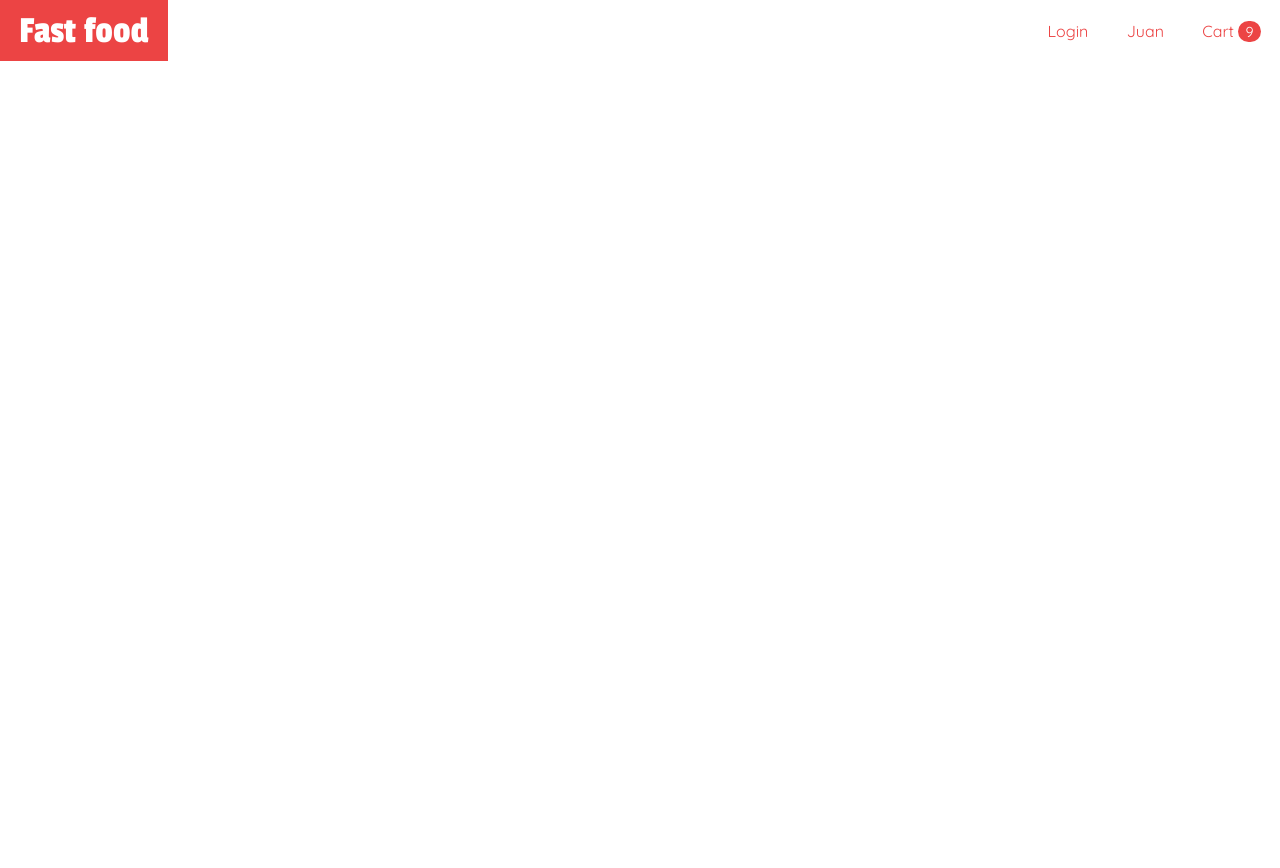
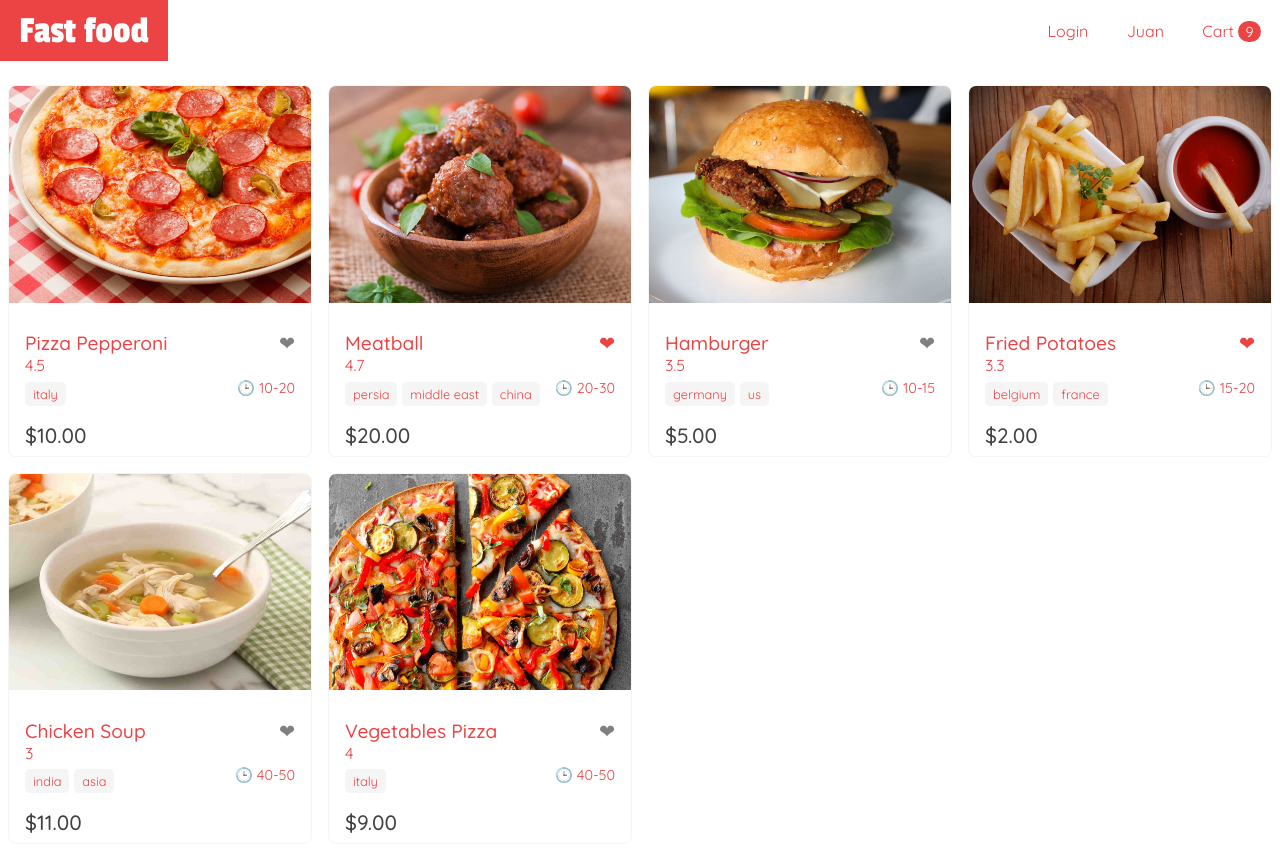
Before and after one commit to jcarlosj/Angular-FastFood-YT-CWN, an Angular app: page / in a window 1280 px wide. Before the commit the page ends 800 px from the top, so only its background shows below. Built offline with nearby package versions, Linux system fonts and the light colour scheme.

Commit message:
[+] food.component: Define estructura y estilos del componente

```diff
--- a/src/app/app.component.html
+++ b/src/app/app.component.html
@@ -1 +1,2 @@
 <app-header></app-header>
+<app-home></app-home>
--- a/src/app/pages/home/home.component.css
+++ b/src/app/pages/home/home.component.css
@@ -0,0 +1,113 @@
+ul {
+  align-items: flex-start;
+  display: flex;
+  flex-wrap: wrap;
+  justify-content: flex-start;
+  list-style: none;
+  padding: 0;
+}
+
+ul li {
+  max-width: 50%;
+  width: 100%;
+}
+
+@media screen and ( min-width: 768px ) {
+  ul li {
+    max-width: 33.3%;
+    width: 100%;
+  }
+}
+
+@media screen and ( min-width: 1200px ) {
+  ul li {
+    max-width: 25%;
+    width: 100%;
+  }
+}
+
+@media screen and ( min-width: 1400px ) {
+  ul li {
+    max-width: 16.6%;
+    width: 100%;
+  }
+}
+
+
+li a {
+  border-radius: 0.5rem;
+  border: 1px solid whitesmoke;
+  color: rgb(236, 68, 68);
+  display: flex;
+  flex-direction: column;
+  gap: 1rem;
+  height: auto;
+  margin: 0.5rem;
+  overflow: hidden;
+}
+li a:hover {
+  cursor: pointer;
+  opacity: .7;
+}
+
+li a img {
+  object-fit: cover;
+}
+
+.content {
+  margin-top: .3rem;
+  padding: .5rem 1rem;
+  position: relative;
+}
+
+.name {
+  font-size: 1.2rem;
+  font-weight: 500;
+}
+
+.favorite {
+  position: absolute;
+  top: .5rem;
+  right: 1rem;
+  font-size: 1.2rem;
+}
+.favorite.not {
+  color: gray;
+}
+.stars {
+  margin-bottom: .2rem;
+}
+
+.product-item-footer {
+  display: flex;
+  justify-content: space-between;
+  align-items: flex-start;
+}
+
+.origins {
+  flex: 9;
+}
+.origins span {
+  border-radius: 2rem;
+  background-color: whitesmoke;
+  display: inline-block;
+  font-size: .8rem;
+  margin-right: .3rem;
+  padding: .25rem .5rem;
+  margin-top: .2rem;
+  border-radius: .3rem;
+}
+
+.cook-time {
+  flex: 3;
+  font-size: .9rem;
+  text-align: right;
+}
+
+.price {
+  padding: 0.3rem 100% 0 0;
+  color: #414141;
+  font-weight: 500;
+  margin-top: 0.7rem;
+  font-size: 1.3rem;
+}
--- a/src/app/pages/home/home.component.html
+++ b/src/app/pages/home/home.component.html
@@ -1 +1,34 @@
-<p>home works!</p>
+<ul>
+  <li *ngFor="let food of foods">
+    <a routerLink="/food/{{ food.id }}">
+      <img [src]="food.imageUrl" [alt]="food.name" />
+      <div class="content">
+
+        <div class="name">
+          {{ food.name }}
+        </div>
+        <span class="favorite {{ food.favorite ? '' : 'not' }}">
+          ❤
+        </span>
+        <div class="stars">
+          {{ food.stars }}
+        </div>
+        <div class="product-item-footer">
+          <div class="origins">
+            <span *ngFor="let origin of food.origins">
+              {{ origin }}
+            </span>
+          </div>
+          <div class="cook-time">
+            <span>🕒</span>
+            {{ food.cookTime }}
+          </div>
+        </div>
+        <div class="price">
+          <span>{{ food.price | currency }}</span>
+        </div>
+
+      </div>
+    </a>
+  </li>
+</ul>
--- a/src/styles.css
+++ b/src/styles.css
@@ -17,3 +17,9 @@ body {
 a {
   text-decoration: none;
 }
+
+img,
+picture,
+video {
+  max-width: 100%;
+}
```
